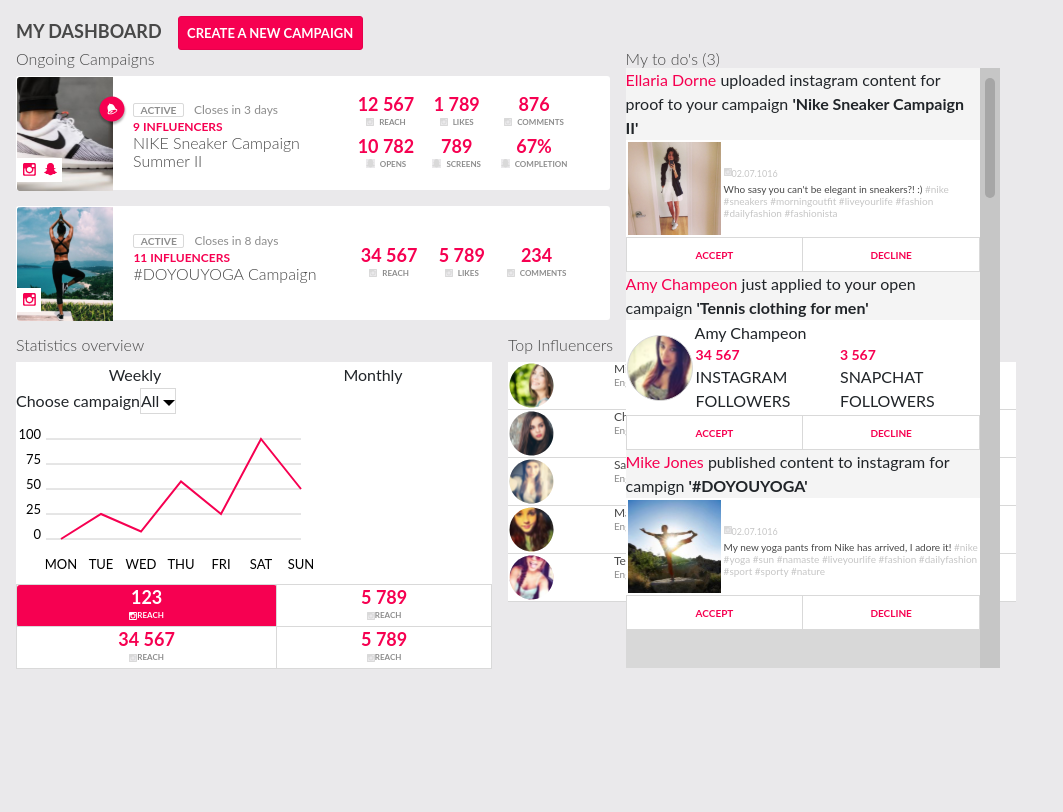
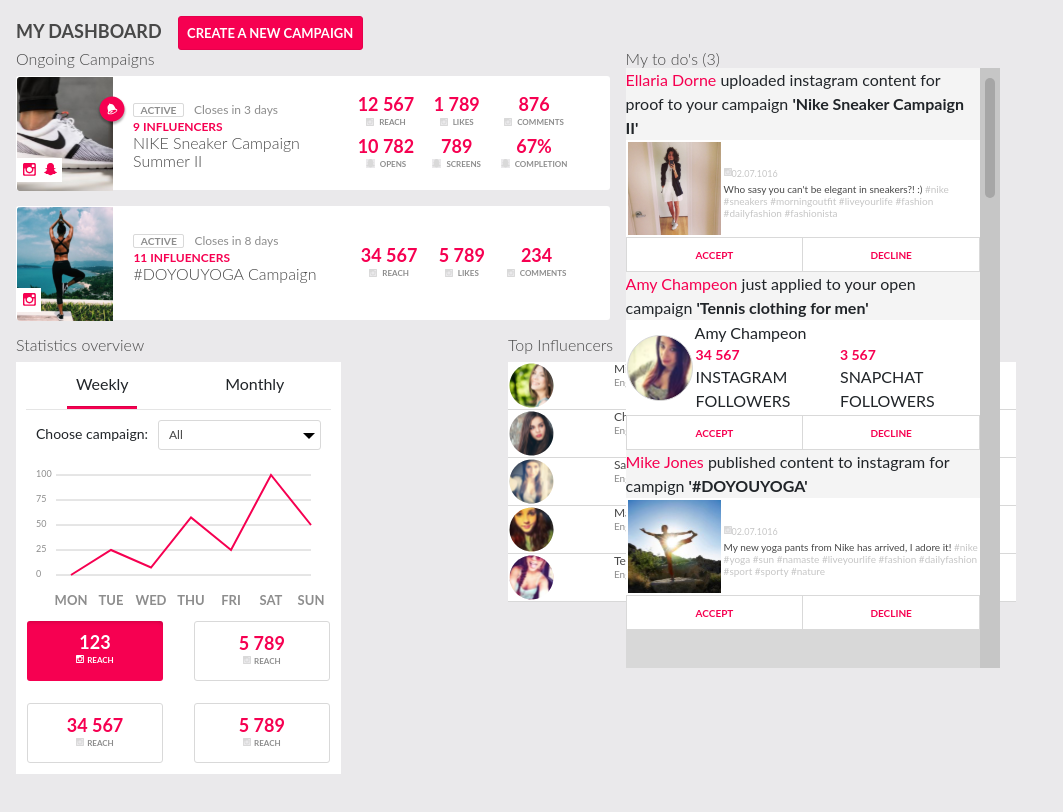
Before and after one commit to horvathandrasmate/uxstudio-challenge, a Vue app in the folder tutorial/: page / in a window 1280 px wide. Shown: the top 812 px of the page, without its empty margins (0-1063 px from the left). Built offline with nearby package versions, Linux system fonts and the light colour scheme.

Commit message:
statistics commit

```diff
--- a/tutorial/src/components/Statistics.vue
+++ b/tutorial/src/components/Statistics.vue
@@ -1,55 +1,53 @@
 <template>
   <div class="relative">
     <div id="statistics-container" class="absolute left">
-      <div id="statistics-container-title">
-        Statistics overview
-      </div>
+      <div id="statistics-container-title">Statistics overview</div>
       <div id="statistics-content">
         <table>
           <tr class="statistics-header">
-            <td class="selected-stat">
+            <td class="selected-stat stat-selector">
               Weekly
+              <hr class="stat-header-weekly-hr" />
             </td>
-            <td>
+            <td class="stat-selector">
               Monthly
+              <hr class="stat-header-monthly-hr" />
             </td>
           </tr>
         </table>
-
+        <hr class="stat-header-hr" />
         <div id="choose-campaign-dropdown">
-          <div class="inline">
-            Choose campaign
-          </div>
+          <div class="inline dropdown-campaign-title">Choose campaign:</div>
           <div id="dropdown-campaign" class="inline">
-            All
-            <img :src="downArrowSVG" class="" />
+            <p id="dropdown-campaign-p" class="inline">All</p>
+            <img :src="downArrowSVG" class="dropdown-campaign-arrow" />
           </div>
         </div>
         <svg class="graph" aria-labelledby="title" role="img">
           <title id="title">A line chart showing some information</title>
 
           <g class="labels x-labels">
-            <text x="45" y="155">MON</text>
-            <text x="85" y="155">TUE</text>
-            <text x="125" y="155">WED</text>
-            <text x="165" y="155">THU</text>
-            <text x="205" y="155">FRI</text>
-            <text x="245" y="155">SAT</text>
-            <text x="285" y="155">SUN</text>
+            <text x="45" y="155" fill="#8D8D8D" font-weight="bold">MON</text>
+            <text x="85" y="155" fill="#8D8D8D" font-weight="bold">TUE</text>
+            <text x="125" y="155" fill="#8D8D8D" font-weight="bold">WED</text>
+            <text x="165" y="155" fill="#8D8D8D" font-weight="bold">THU</text>
+            <text x="205" y="155" fill="#8D8D8D" font-weight="bold">FRI</text>
+            <text x="245" y="155" fill="#8D8D8D" font-weight="bold">SAT</text>
+            <text x="285" y="155" fill="#8D8D8D" font-weight="bold">SUN</text>
           </g>
           <g class="labels y-labels">
-            <text x="25" y="125">0</text>
-            <text x="25" y="100">25</text>
-            <text x="25" y="75">50</text>
-            <text x="25" y="50">75</text>
-            <text x="25" y="25">100</text>
+            <text x="10" y="127" fill="#8D8D8D" font-size="9px" text-anchor="start">0</text>
+            <text x="10" y="102" fill="#8D8D8D" font-size="9px" text-anchor="start">25</text>
+            <text x="10" y="77" fill="#8D8D8D" font-size="9px" text-anchor="start">50</text>
+            <text x="10" y="52" fill="#8D8D8D" font-size="9px" text-anchor="start">75</text>
+            <text x="10" y="27" fill="#8D8D8D" font-size="9px" text-anchor="start">100</text>
           </g>
           <g class="grid x-grid">
-            <line x1="30" x2="285" y1="125" y2="125"></line>
-            <line x1="30" x2="285" y1="100" y2="100"></line>
-            <line x1="30" x2="285" y1="75" y2="75"></line>
-            <line x1="30" x2="285" y1="50" y2="50"></line>
-            <line x1="30" x2="285" y1="25" y2="25"></line>
+            <line x1="30" x2="285" y1="125" y2="125" />
+            <line x1="30" x2="285" y1="100" y2="100" />
+            <line x1="30" x2="285" y1="75" y2="75" />
+            <line x1="30" x2="285" y1="50" y2="50" />
+            <line x1="30" x2="285" y1="25" y2="25" />
           </g>
           <polyline
             fill="none"
@@ -70,41 +68,41 @@
         </svg>
         <table>
           <tr>
-            <td class="selected statistics-data">
+            <td class="statistics-data">
+              <div class="statistics-data-div selected selected-statistics-data-div stat-top">
                 <div class="campaign-stat-number">123</div>
                 <div class="campaign-stat-text">
-                <img :src="instagramWhiteSVG" class="inline" />
-                <div class="inline">
-                  REACH
+                  <img :src="instagramWhiteSVG" class="inline campaign-stat-svg" />
+                  <div class="inline">REACH</div>
                 </div>
               </div>
             </td>
-            <td class=" statistics-data">
+            <td class="statistics-data">
+              <div class="statistics-data-div stat-top">
                 <div class="campaign-stat-number">5 789</div>
                 <div class="campaign-stat-text">
-                <img :src="instagramGreySVG" class="inline" />
-                <div class="inline">
-                  REACH
+                  <img :src="instagramGreySVG" class="inline campaign-stat-svg" />
+                  <div class="inline">REACH</div>
                 </div>
               </div>
             </td>
           </tr>
           <tr>
-            <td class=" statistics-data">
+            <td class="statistics-data">
+              <div class="statistics-data-div">
                 <div class="campaign-stat-number">34 567</div>
                 <div class="campaign-stat-text">
-                <img :src="instagramGreySVG" class="inline" />
-                <div class="inline">
-                  REACH
+                  <img :src="instagramGreySVG" class="inline campaign-stat-svg" />
+                  <div class="inline">REACH</div>
                 </div>
               </div>
             </td>
-            <td class=" statistics-data">
+            <td class="statistics-data">
+              <div class="statistics-data-div">
                 <div class="campaign-stat-number">5 789</div>
                 <div class="campaign-stat-text">
-                <img :src="instagramGreySVG" class="inline" />
-                <div class="inline">
-                  REACH
+                  <img :src="instagramGreySVG" class="inline campaign-stat-svg" />
+                  <div class="inline">REACH</div>
                 </div>
               </div>
             </td>
@@ -124,9 +122,9 @@
       snapchatGreySVG: require("../assets/svg/snapchat-grey.svg"),
       instagramGreySVG: require("../assets/svg/instagram-grey.svg"),
       downArrowSVG: require("../assets/svg/down-arrow.svg"),
-      instagramWhiteSVG: require("../assets/svg/instagram-white.svg"),
+      instagramWhiteSVG: require("../assets/svg/instagram-white.svg")
     };
-  },
+  }
 };
 </script>
 
@@ -134,6 +132,9 @@
 #statistics-content {
   width: 100%;
   background-color: #ffffff;
+  padding: 10px;
+  padding-top: 0;
+  /* padding-right: 0; */
 }
 .statistics-header td {
   width: 50%;
@@ -141,31 +142,71 @@
 }
 #dropdown-campaign {
   border: solid 1px #d9d9d9;
+  border-radius: 3px;
+  color: #484848;
+  font-size: 12px;
+  padding: 5px;
+  margin-left: 10px;
 }
 
 .statistics-data {
-  border: solid 1px #d9d9d9;
-  border-radius: 3px;
+  text-align: center;
 }
 .selected .campaign-stat-number {
   color: #ffffff;
+  vertical-align: middle;
 }
 .selected .campaign-stat-text {
   color: #ffffff;
+  vertical-align: middle;
 }
 .selected {
   background-color: #f60051;
   box-shadow: inset 0px 1px1px #950031;
 }
-
+#dropdown-campaign-p {
+  margin-bottom: 0;
+  padding-left: 5px;
+  padding-right: 120px;
+}
+.dropdown-campaign-arrow {
+  fill: #950031;
+}
 .graph .labels.x-labels {
   text-anchor: middle;
 }
-
+.statistics-data-div {
+  border: solid 1px #d9d9d9;
+  border-radius: 3px;
+  max-width: 136px;
+  height: 60px;
+  padding-top: 10px;
+  padding-bottom: 10px;
+}
+.selected-statistics-data-div {
+  border: 0;
+  border-radius: 3px;
+  max-width: 136px;
+  height: 60px;
+  padding-top: 10px;
+-webkit-box-shadow: inset -9px 12px 7px -15px rgba(0,0,0,0.63);
+-moz-box-shadow: inset -9px 12px 7px -15px rgba(0,0,0,0.63);
+box-shadow: inset -9px 12px 7px -15px rgba(0,0,0,0.63);
+}
+.dropdown-campaign-title {
+  font-size: 14px;
+  padding-left: 10px;
+}
 .graph .labels.y-labels {
   text-anchor: end;
 }
-
+.stat-top {
+  margin-bottom: 20px;
+}
+.campaign-stat-svg {
+  padding-bottom: 3px;
+  padding-right: 3px;
+}
 .graph {
   height: 170px;
   width: 100%;
@@ -184,7 +225,9 @@
   stroke: #f60051;
   stroke-width: 1;
 }
-
+.day-lable {
+  color: #8d8d8d;
+}
 .label-title {
   font-weight: bold;
   text-transform: uppercase;
@@ -205,10 +248,37 @@
 
 #statistics-container {
   width: calc(50% - 4vmin);
+  max-width: 325px;
   margin: 0 2vmin 0 2vmin;
   border-radius: 3px;
+  /* padding: 10px; */
 }
 #statistics-container-title {
   margin-bottom: 1vmin;
 }
+.stat-selector {
+  padding: 10px;
+  padding-bottom: 0px;
+}
+.stat-header-hr {
+  margin-top: 0;
+  margin-bottom: 10px;
+}
+.stat-header-weekly-hr {
+  margin-top: 10px;
+  margin-bottom: 0;
+  color: #f60051;
+  background-color: #f60051;
+  width: 70px;
+  height: 2px;
+}
+.stat-header-monthly-hr {
+  margin-top: 10px;
+  margin-bottom: 0;
+  color: #f60051;
+  background-color: #f60051;
+  visibility: hidden;
+  height: 2px;
+  width: 70px;
+}
 </style>
```
Also changed, not shown: tutorial/src/assets/svg/down-arrow.svg. Lines whose indentation alone changed are shown as unchanged.
